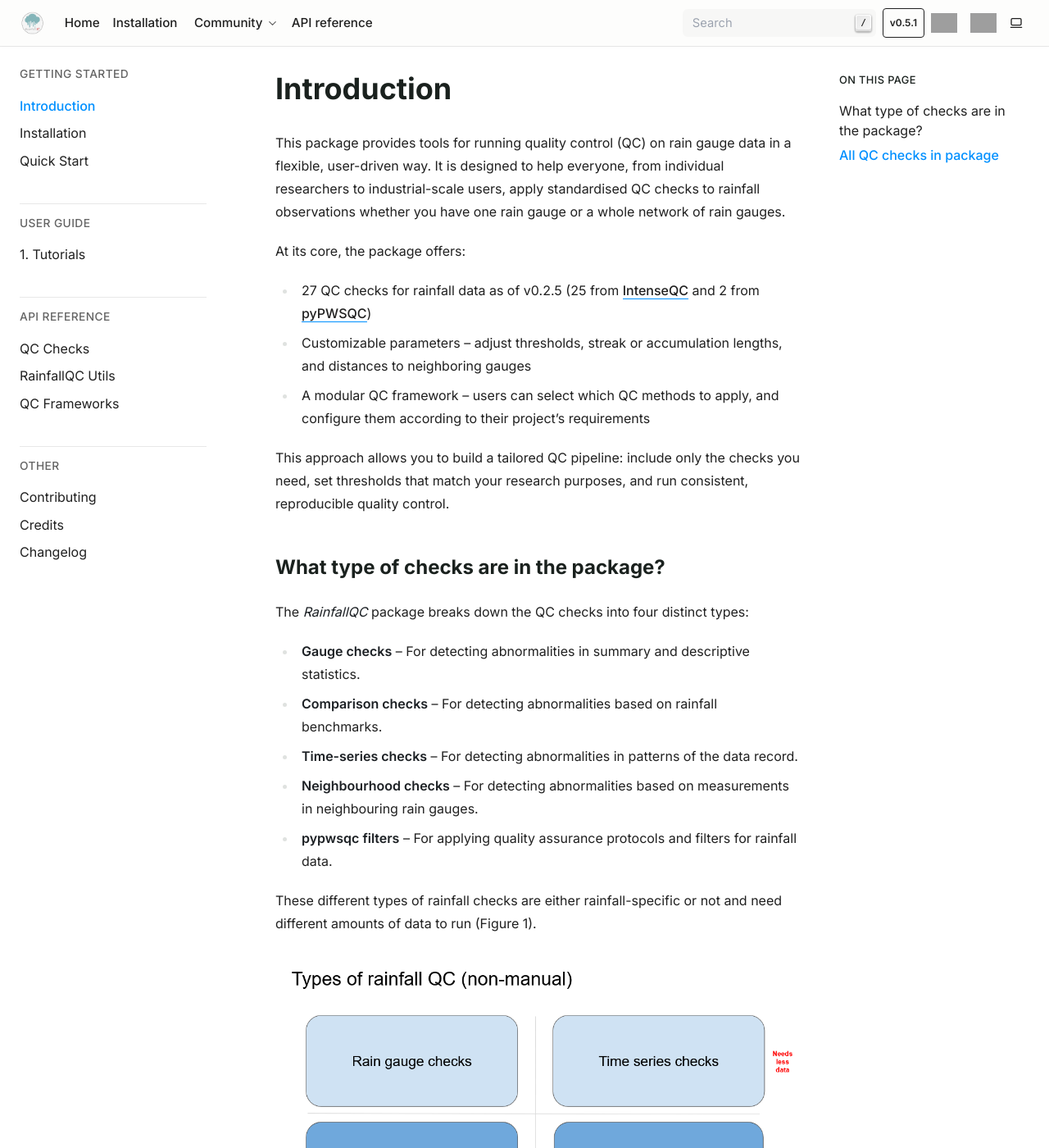
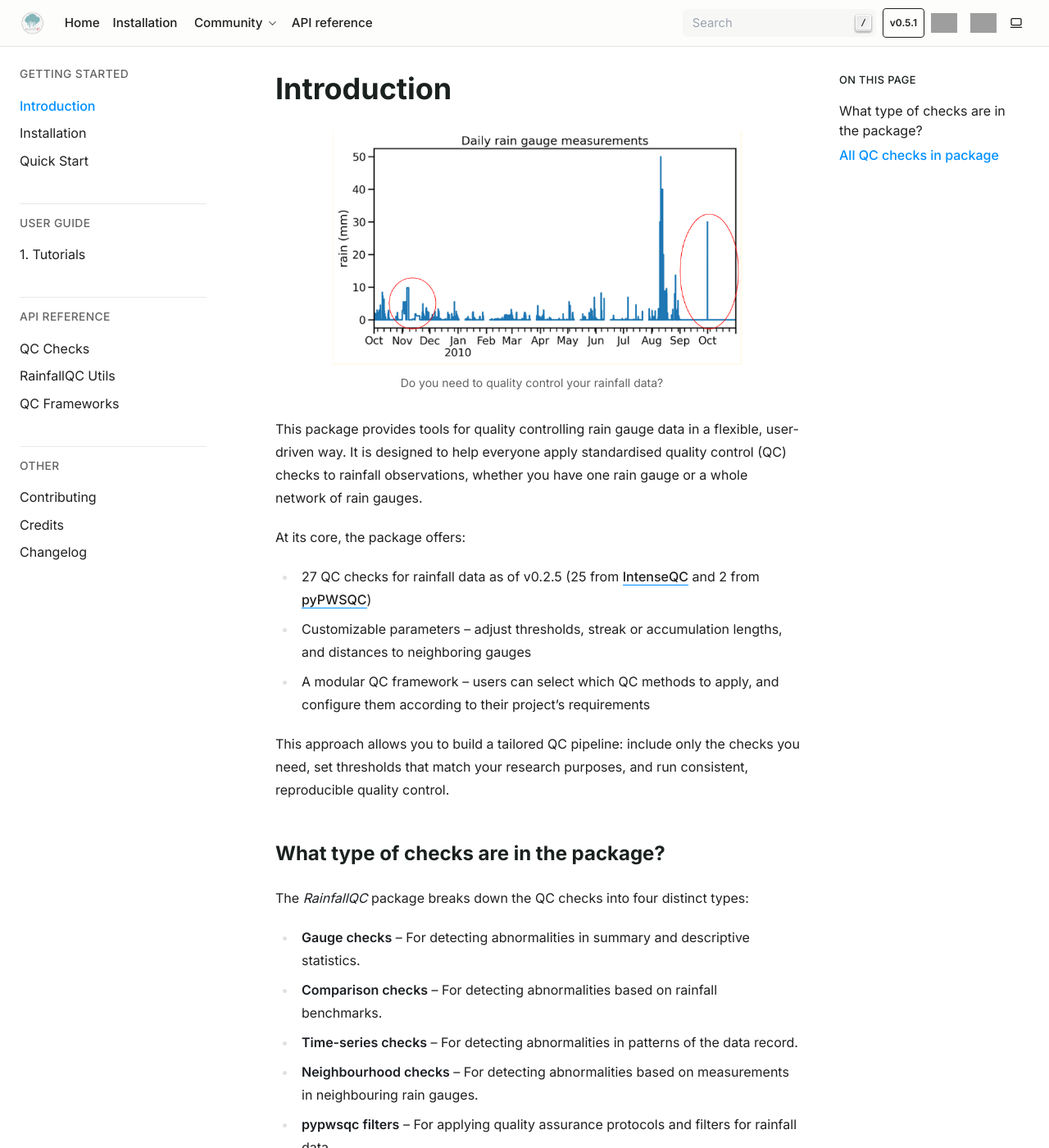
Before and after one commit to NERC-CEH/RainfallQC, a Sphinx documentation site: the page built from docs/source/intro.rst, in a window 1280 px wide and 1400 px high. Shown: the whole window at 82% size. Built offline with Sphinx 7.4.7, drawn with Linux system fonts in a browser that asks for light colours; some of the changed text lies outside the part shown; grey boxes are pictures that could not be loaded.

Commit message:
add figure to intro

```diff
--- a/docs/source/intro.rst
+++ b/docs/source/intro.rst
@@ -2,8 +2,15 @@
 Introduction
 ============
 
-This package provides tools for running quality control (QC) on rain gauge data in a flexible, user-driven way.
-It is designed to help everyone, from individual researchers to industrial-scale users, apply standardised QC checks to rainfall observations whether you have one rain gauge or a whole network of rain gauges.
+.. figure:: _static/example_of_data_to_qc.png
+   :align: center
+   :width: 500px
+   :alt: rainfall QC example
+
+   Do you need to quality control your rainfall data?
+
+This package provides tools for quality controlling rain gauge data in a flexible, user-driven way.
+It is designed to help everyone apply standardised quality control (QC) checks to rainfall observations, whether you have one rain gauge or a whole network of rain gauges.
 
 At its core, the package offers:
 
```
Also changed, not shown: other parts of docs/source/intro.rst (+1 -1 lines), docs/source/_static/example_of_data_to_qc.png (added).
